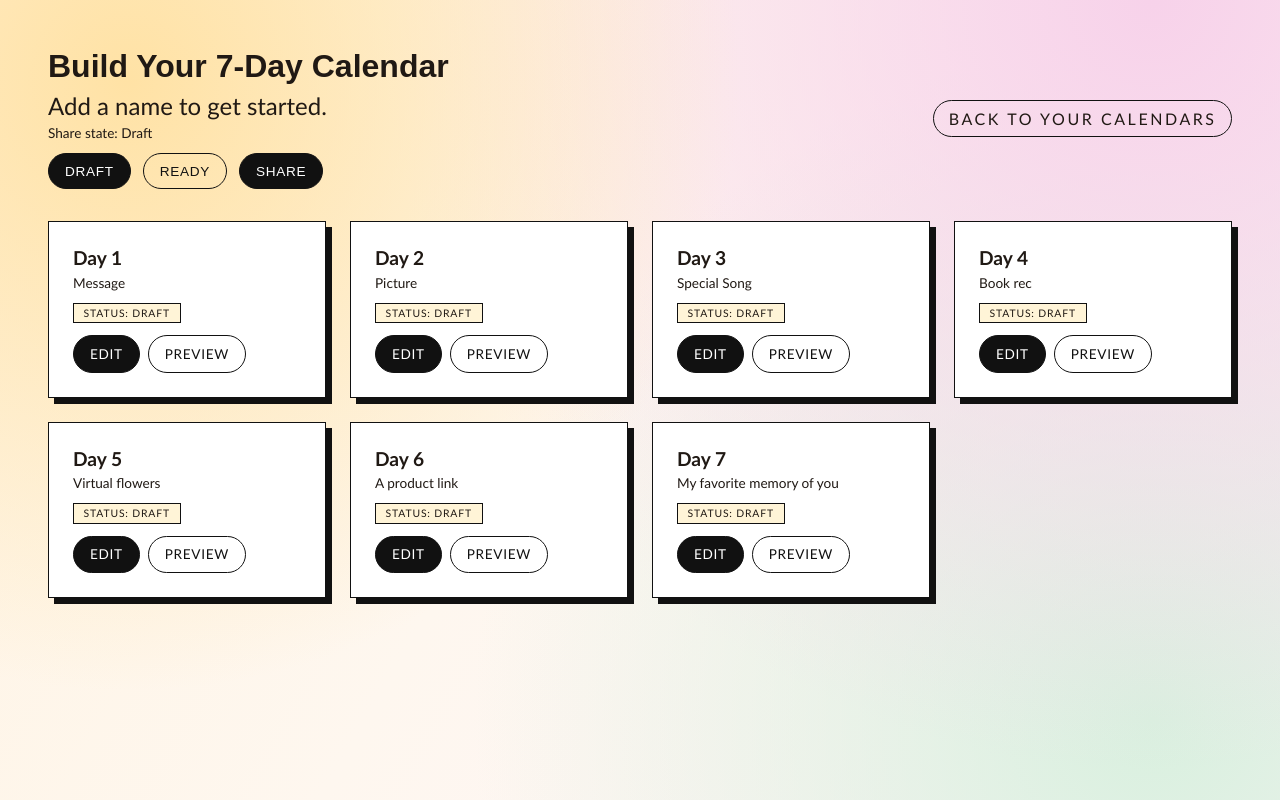
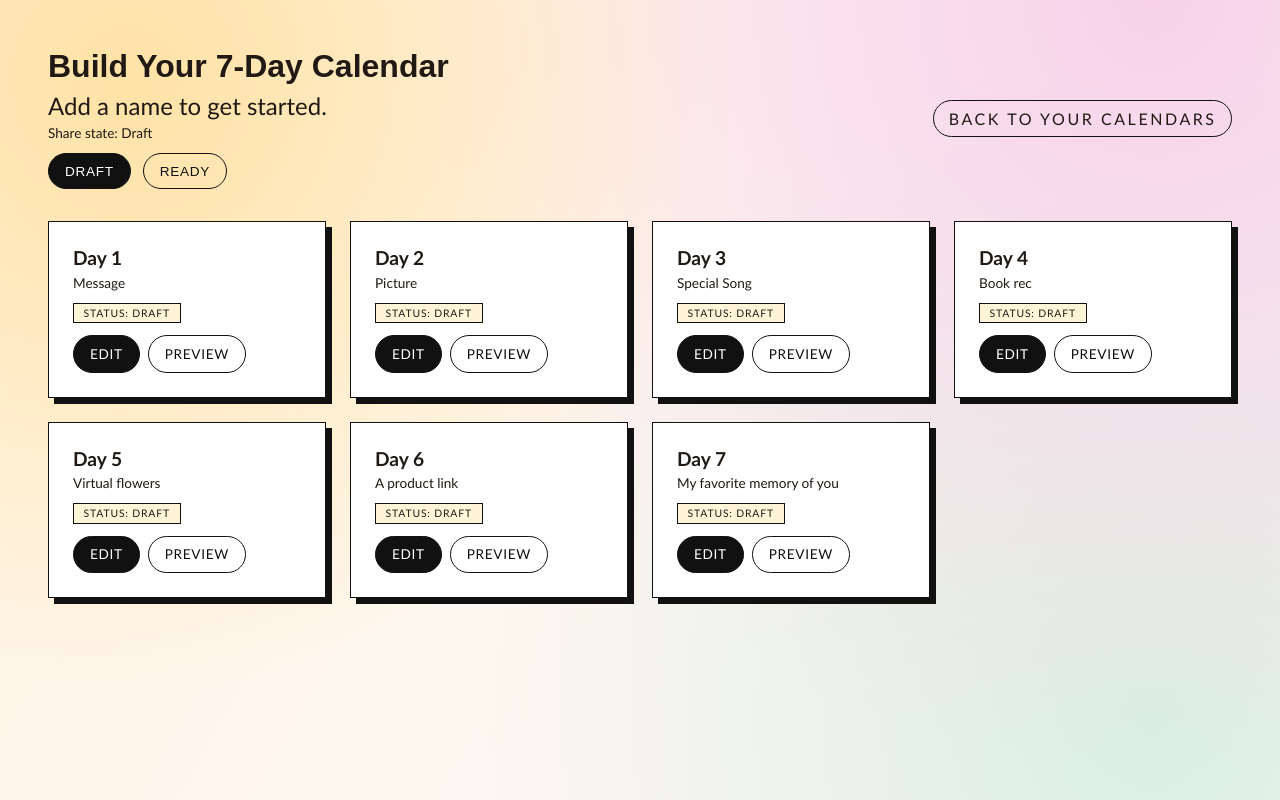
Before and after one commit to anishahossain/adventCalender, a React (Vite) app in the folder client/: page /app/create/days in a window 1280 px wide. Built offline with nearby package versions, Linux system fonts and the light colour scheme; no server answers; a web font is replaced by a local one.

Commit message:
updated sharing2

```diff
--- a/client/src/pages/CreateDaysDashboard.jsx
+++ b/client/src/pages/CreateDaysDashboard.jsx
@@ -162,15 +162,6 @@ function CreateDaysDashboard() {
             >
               Ready
             </button>
-            {id && shareReady ? (
-              <Link className="day-button" to={`/app/calendar/${id}/share`}>
-                Share
-              </Link>
-            ) : (
-              <button className="day-button" type="button" disabled>
-                Share
-              </button>
-            )}
           </div>
           {shareReady ? (
             <p style={{ margin: '0.35rem 0 0', fontSize: '0.85rem', color: '#6b5548' }}>
```
